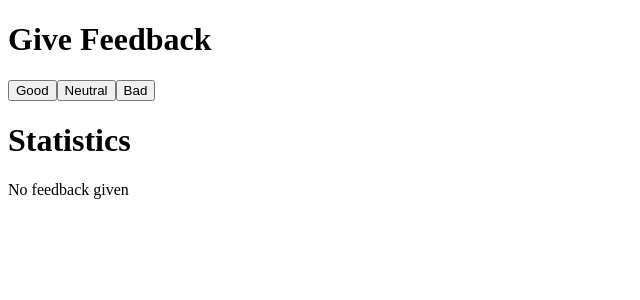
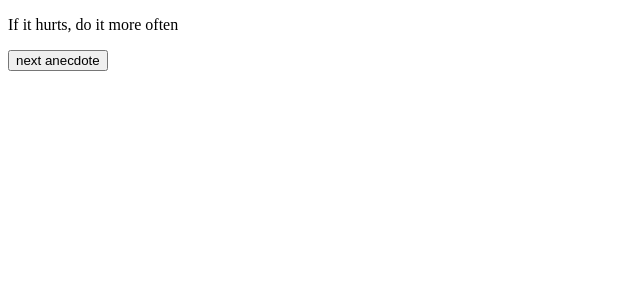
Before and after one commit to veraposeidon/full-stack-open-assignment, a React (Create React App) app in the folder part1/part1/: page / in a window 1280 px wide. Shown: the top 300 px of the page, without its empty margins (0-640 px from the left). Built offline with nearby package versions, Linux system fonts and the light colour scheme.

Commit message:
feat: 1.12*: anecdotes step1: random anecdote generation

```diff
--- a/part1/part1/src/App.js
+++ b/part1/part1/src/App.js
@@ -4,56 +4,24 @@ const Button = (props) => (
   <button onClick={props.handleClick}>{props.text}</button>
 )
 
-const StatisticLine = (props) => (
-  <>
-    <tr>
-      <td>{props.text}</td>
-      <td>{props.value}</td>
-    </tr>
-  </>
-)
+const App = () => {
+  const anecdotes = [
+    'If it hurts, do it more often',
+    'Adding manpower to a late software project makes it later!',
+    'The first 90 percent of the code accounts for the first 10 percent of the development time...The remaining 10 percent of the code accounts for the other 90 percent of the development time.',
+    'Any fool can write code that a computer can understand. Good programmers write code that humans can understand.',
+    'Premature optimization is the root of all evil.',
+    'Debugging is twice as hard as writing the code in the first place. Therefore, if you write the code as cleverly as possible, you are, by definition, not smart enough to debug it.',
+    'Programming without an extremely heavy use of console.log is same as if a doctor would refuse to use x-rays or blood tests when diagnosing patients'
+  ]
 
-const Statistics = (props) => {
-  const good = props.good
-  const neutral = props.neutral
-  const bad = props.bad
-  if (good + neutral + bad === 0) {
-    return (
-      <div>
-        <p>No feedback given</p>
-      </div>
-    )
-  }
-  return (
-    <div>
-      <table>
-        <tbody>
-          <StatisticLine text="Good" value={good} />
-          <StatisticLine text="Neutral" value={neutral} />
-          <StatisticLine text="Bad" value={bad} />
-          <StatisticLine text="All" value={good + neutral + bad} />
-          <StatisticLine text="Average" value={(good - bad) / (good + neutral + bad)} />
-          <StatisticLine text="Positive" value={good / (good + neutral + bad) * 100 + " %"} />
-        </tbody>
-      </table>
-    </div>
-  )
-}
+  const [selected, setSelected] = useState(0)
 
-const App = () => {
-  // save clicks of each button to its own state
-  const [good, setGood] = useState(0)
-  const [neutral, setNeutral] = useState(0)
-  const [bad, setBad] = useState(0)
 
   return (
     <div>
-      <h1>Give Feedback</h1>
-      <Button handleClick={() => setGood(good + 1)} text="Good" />
-      <Button handleClick={() => setNeutral(neutral + 1)} text="Neutral" />
-      <Button handleClick={() => setBad(bad + 1)} text="Bad" />
-      <h1>Statistics</h1>
-      <Statistics good={good} neutral={neutral} bad={bad} />
+      <p>{anecdotes[selected]}</p>
+      <Button handleClick={() => setSelected(Math.floor(Math.random() * anecdotes.length))} text="next anecdote" />
     </div>
   )
 }
```
